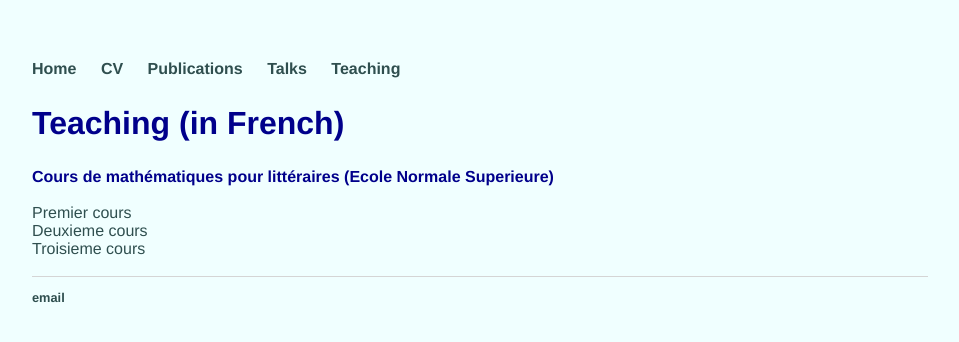
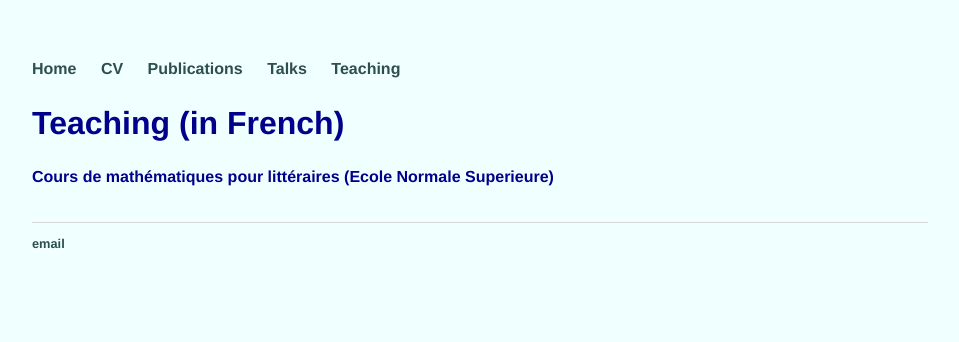
Before and after one commit to tristanozuch/tristanozuch.github.io, a Jekyll site: the page built from teaching/index.html, in a window 1280 px wide. Shown: the top 342 px of the page, without its empty margins (160-1119 px from the left). Built offline with Jekyll 4.4.1, drawn with Linux system fonts in a browser that asks for light colours.

Commit message:
Update index.html

```diff
--- a/teaching/index.html
+++ b/teaching/index.html
@@ -8,9 +8,5 @@ title: Teaching
 <br/>
 <br/>
 
-<a href="TDApprentissage2016-2017-feuille 2.pdf">Premier cours</a> <br/>
-<a href="TPApprentissage1.pdf">Deuxieme cours</a> <br/>
-<a href="TPApprentissage2.pdf">Troisieme cours</a> <br/>
-
 
 <br/>
```
